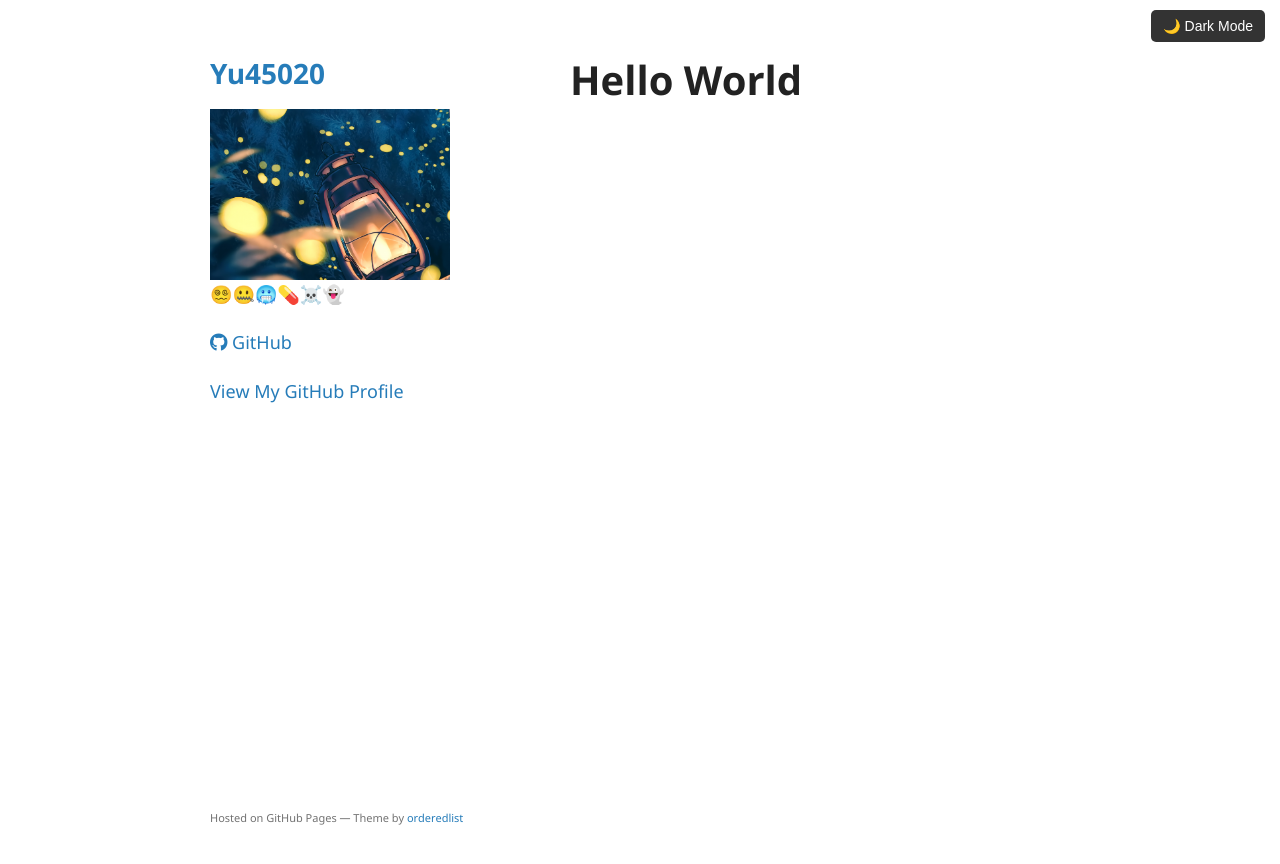
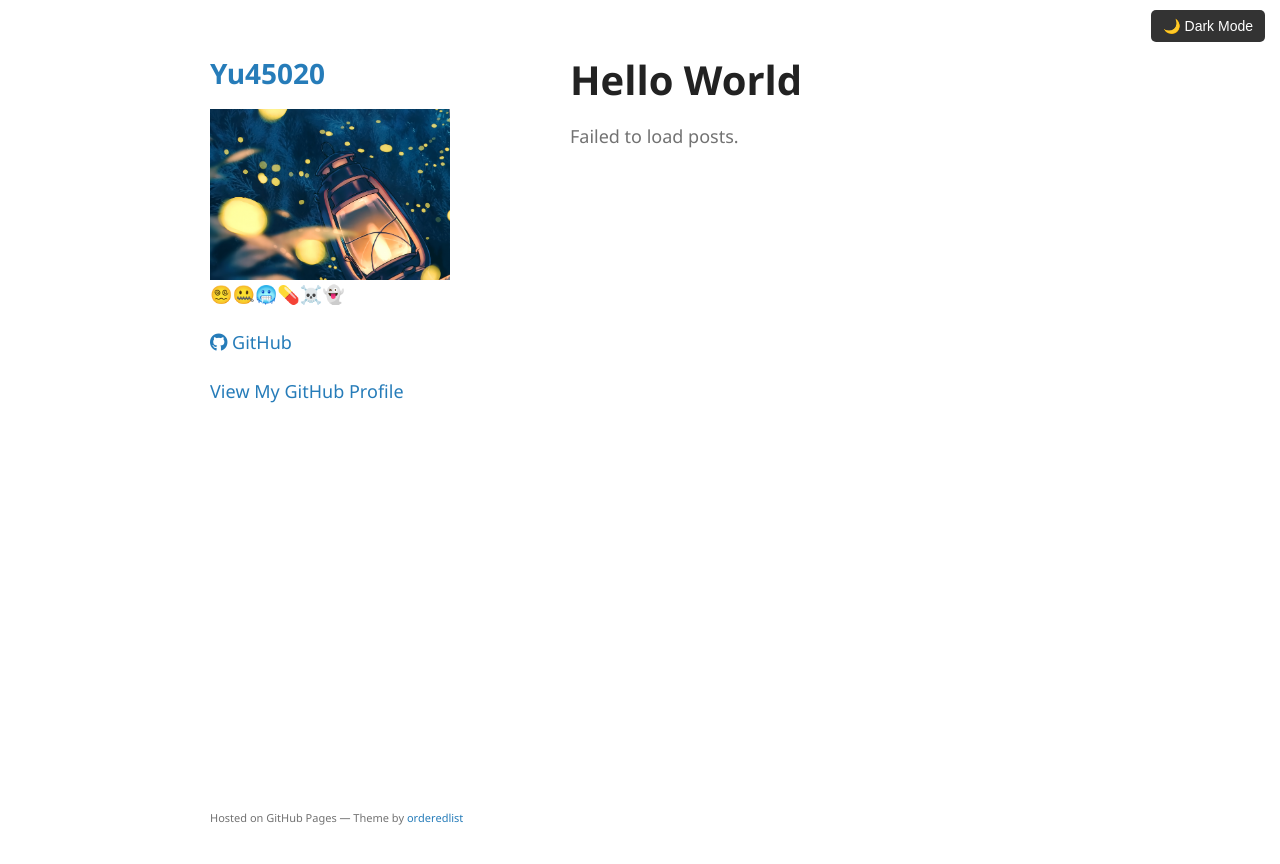
Before and after one commit to yu45020/yu45020.github.io, a Jekyll site: the page built from index.md, in a window 1280 px wide. Shown: the top 864 px of the page. Built offline with Jekyll 4.4.1, drawn with Linux system fonts in a browser that asks for light colours; the repository's description, which GitHub fills in, is left out; some of the changed lines change nothing that is shown.

Commit message:
feat: test sample post

```diff
--- a/index.md
+++ b/index.md
@@ -7,3 +7,31 @@
 
 
 # Hello World
+
+
+[//]: # (Automatically fetch and display posts from a GitHub repository.)
+<div id="posts-container">Loading posts...</div>
+
+<script>
+document.addEventListener("DOMContentLoaded", function() {
+    fetch('https://raw.githubusercontent.com/yu45020/yu45020.github.io/data-storage/posts.json')
+        .then(response => response.json())
+        .then(posts => {
+            let container = document.getElementById("posts-container");
+            container.innerHTML = ""; // Clear the loading message
+
+            posts.forEach(post => {
+                let postElement = document.createElement("div");
+                postElement.innerHTML = `
+                    <h2><a href="${post.url}">${post.title}</a></h2>
+                    <p>${post.excerpt}</p>
+                `;
+                container.appendChild(postElement);
+            });
+        })
+        .catch(error => {
+            console.error("Error loading posts:", error);
+            document.getElementById("posts-container").innerHTML = "Failed to load posts.";
+        });
+});
+</script>
```
